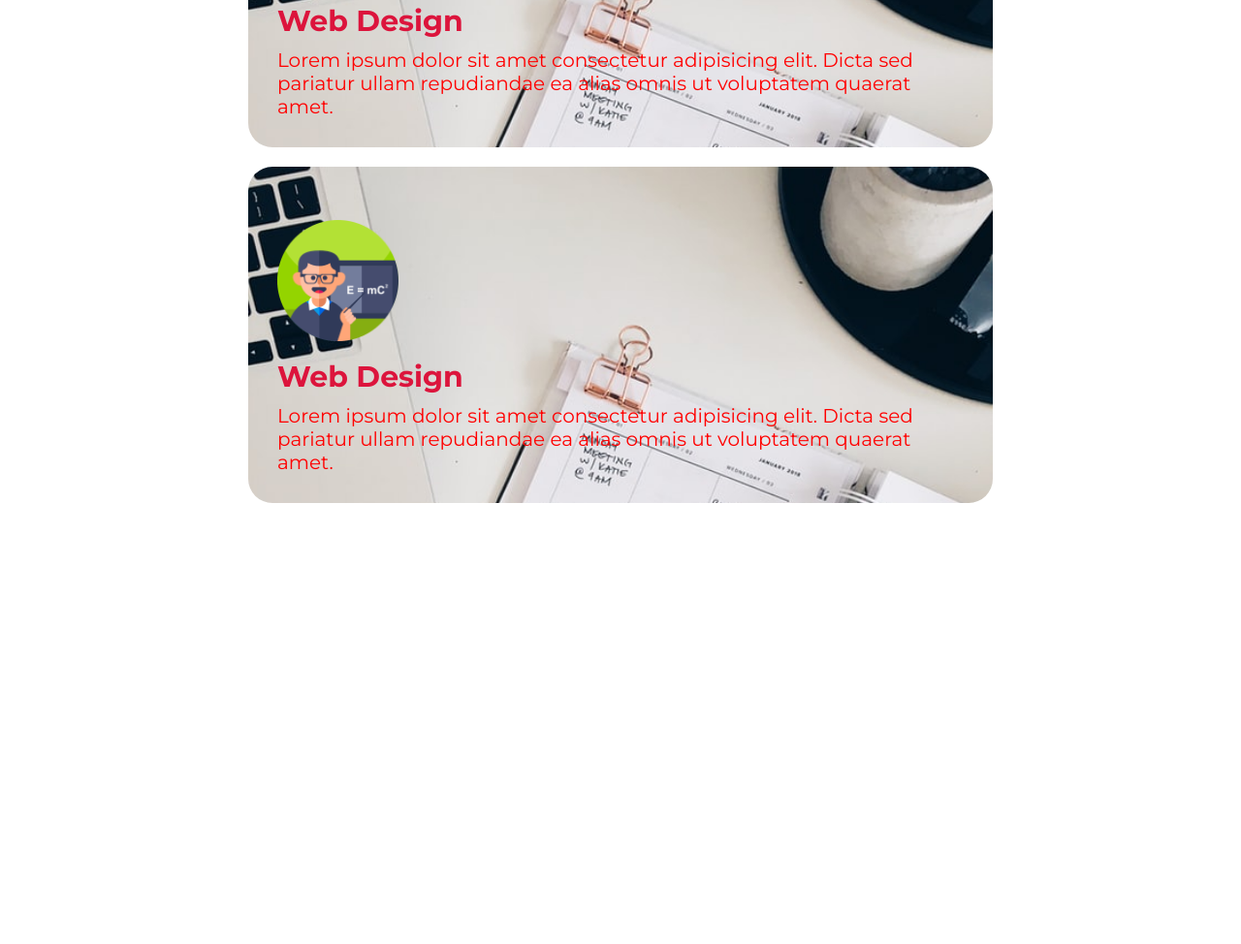
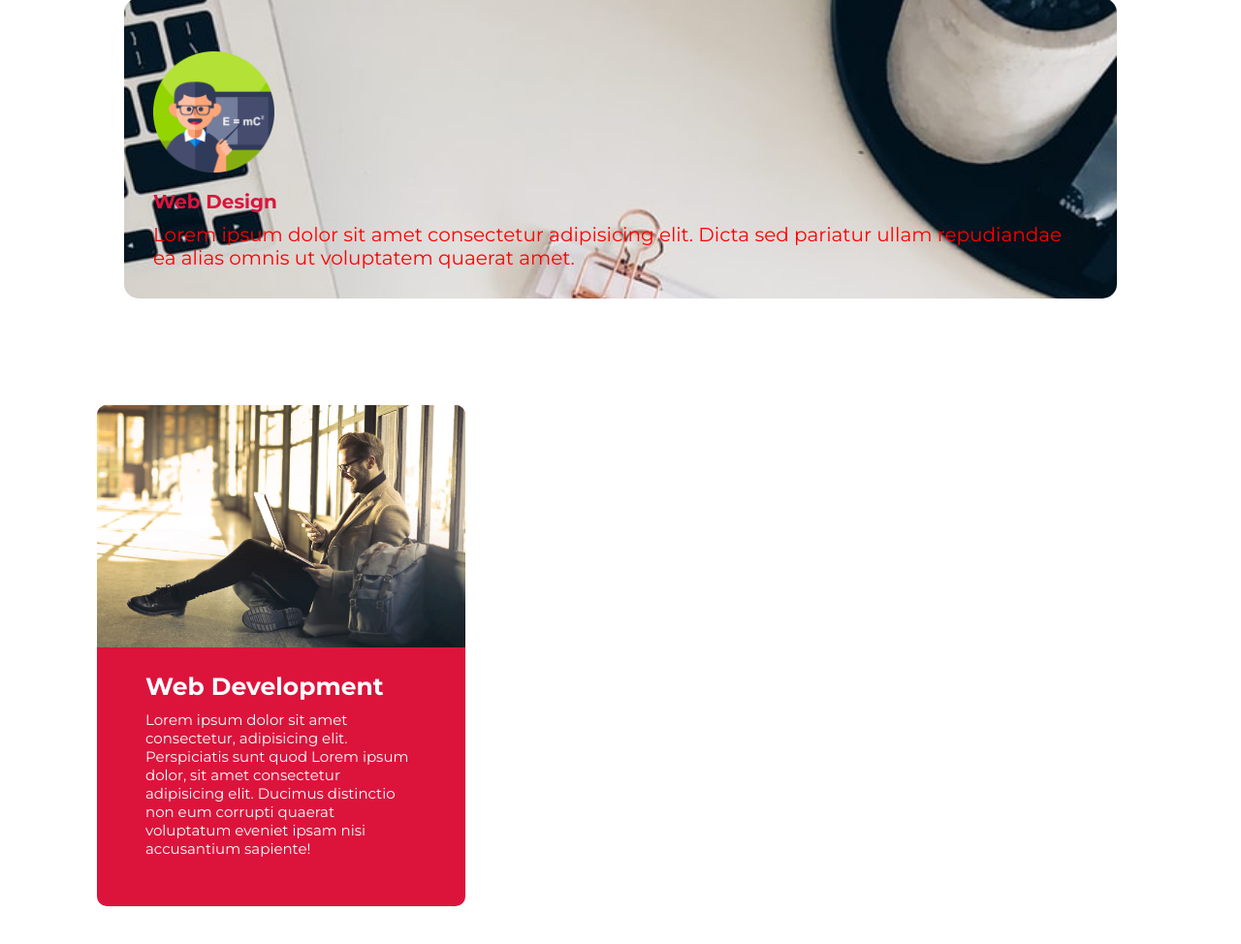
Before and after one commit to peterjohnson1000/portfolio_V2, a plain HTML site: page index.html in a window 1280 px wide. Shown: the part 1672-2646 px from the top of the page at 97% size. Before the commit the page ends 2201 px from the top, so only its background shows below. Drawn offline with Linux system fonts and the light colour scheme.

Commit message:
New skills card added with new design

```diff
--- a/index.html
+++ b/index.html
@@ -60,5 +60,15 @@
         </div>
     </section>
     <!--End Skills Section-->
+
+<!--Skills Second Option-->
+<div class="card">
+    <div class="card-image"></div>
+    <div class="card-text">
+        <h2>Web Development</h2>
+        <p>Lorem ipsum dolor sit amet consectetur, adipisicing elit. Perspiciatis sunt quod Lorem ipsum dolor, sit amet consectetur adipisicing elit. Ducimus distinctio non eum corrupti quaerat voluptatum eveniet ipsam nisi accusantium sapiente! </p>
+    </div>
+</div>
+<!--End Skills Second Option-->
 </body>
 </html>
--- a/style.css
+++ b/style.css
@@ -117,7 +117,7 @@ a {
 .scroll_down {
   height: 50px;
   width: 30px;
-  border: 2px solid #222831;
+  border: 2px solid white;
   position: absolute;
   left: 50%;
   bottom: 30px;
@@ -130,21 +130,17 @@ a {
   position: absolute;
   top: 30%;
   left: 50%;
-  border: 2px solid crimson;
+  border: 2px solid white;
   height: 10px;
   width: 10px;
   transform: translate(-50%, -100%) rotate(45deg);
   border-top: transparent;
   border-left: transparent;
   animation: scroll-down 1s ease-in-out infinite;
+  animation-delay: 5s;
 }
 
-.scroll_down::after {
-  top: 35%;
-  animation-delay: 0.3s;
-}
-
-/* End Hero Section */
+/* End Hero Section*/
 
 /* Skills Section */
 #skills {
@@ -198,16 +194,16 @@ a {
   align-items: center;
   justify-content: center;
   flex-wrap: wrap;
-  padding-top: 300px;
+  padding-top: 200px;
 }
 
 #skills .cards {
-  flex-basis: 60%;
+  flex-basis: 80%;
   display: flex;
   align-items: flex-start;
   justify-content: center;
   flex-direction: column;
-  border-radius: 25px;
+  border-radius: 15px;
   background-image: url(./images/img-1.png);
   background-size: cover;
   margin: 10px 5%;
@@ -216,7 +212,7 @@ a {
 
 #skills .cards h2 {
   color: crimson;
-  font-size: 30px;
+  font-size: 20px;
   margin-bottom: 10px;
 }
 
@@ -226,6 +222,53 @@ a {
   text-align: left;
 }
 /* End Skills Section */
+
+/* Cards Section */
+.card {
+  max-width: 380px;
+  grid-template-columns: 300px;
+  grid-template-rows: 210px 210px;
+  grid-template-areas: "image" "text";
+  border-radius: 10px;
+  background: crimson;
+
+  text-align: center;
+  margin-left: 100px;
+  margin-top: 100px;
+  margin-bottom: 100px;
+}
+
+.card:hover {
+  animation: skills_shadow 0.5s ease-in-out forwards;
+}
+
+.card-image {
+  grid-area: image;
+  background: url(./images/hero-bg.png);
+  height: 250px;
+  border-top-left-radius: 10px;
+  border-top-right-radius: 10px;
+  background-size: cover;
+}
+.card-text {
+  grid-area: text;
+  padding: 50px;
+  padding-top: 25px;
+  text-align: left;
+}
+
+.card-text h2 {
+  color: white;
+  font-size: 25px;
+}
+
+.card-text p {
+  color: white;
+  font-size: 15px;
+  padding-top: 10px;
+}
+
+/* End Cards Section */
 
 /* Keyframes Section */
 @keyframes text_box {
@@ -268,17 +311,29 @@ a {
 @keyframes scroll-down {
   0% {
     opacity: 0;
+    border-color: crimson;
   }
   30% {
     opacity: 1;
+    border-color: crimson;
   }
   60% {
     opacity: 1;
+    border-color: crimson;
   }
   100% {
     opacity: 0;
+
     top: 90%;
   }
 }
 
+@keyframes skills_shadow {
+  100% {
+    box-shadow: 0 2.8px 2.2px rgba(0, 0, 0, 0.034),
+      0 6.7px 5.3px rgba(0, 0, 0, 0.048), 0 12.5px 10px rgba(0, 0, 0, 0.06),
+      0 22.3px 17.9px rgba(0, 0, 0, 0.072), 0 41.8px 33.4px rgba(0, 0, 0, 0.086),
+      0 100px 80px rgba(0, 0, 0, 0.12);
+  }
+}
 /* End Keyframes Section*/
```
